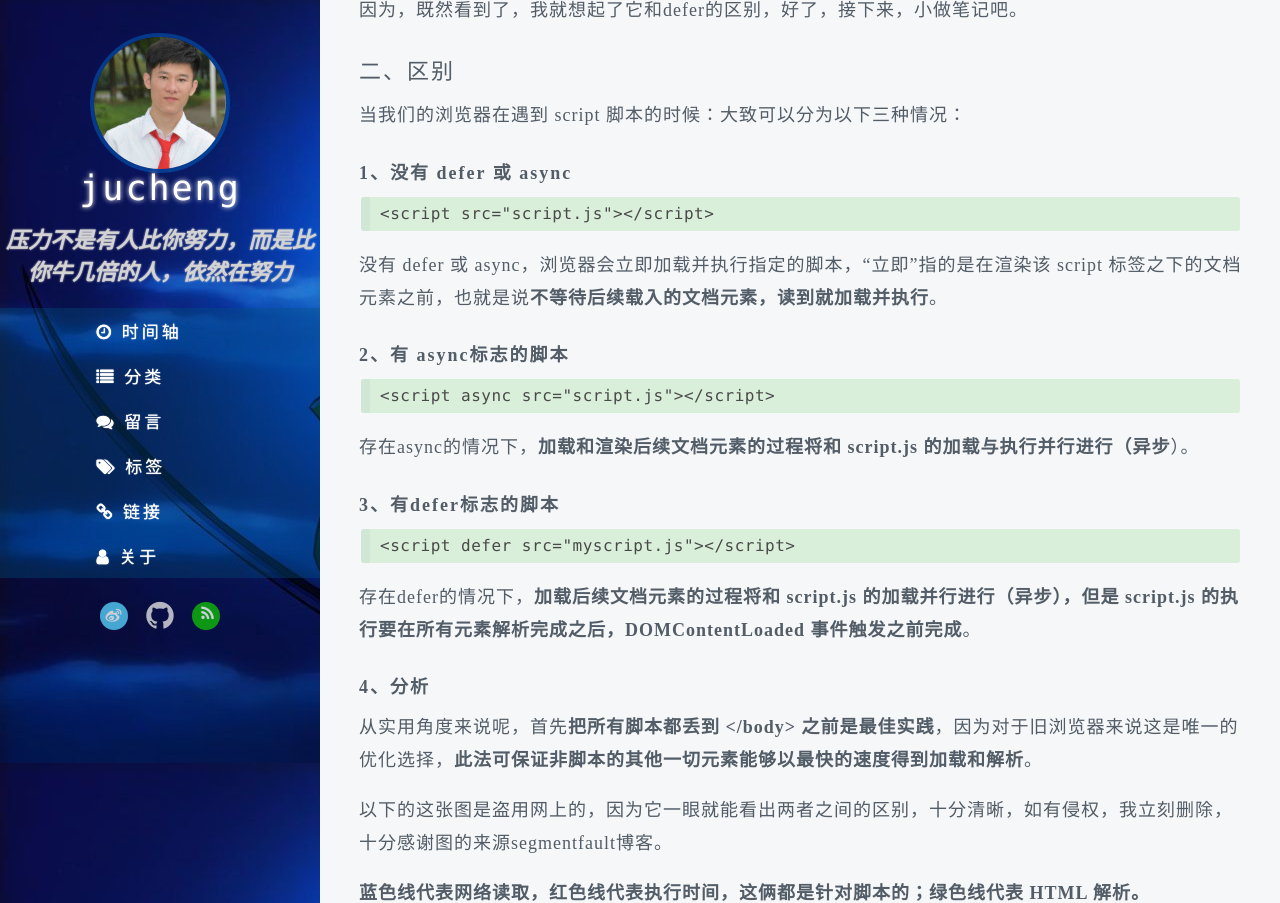
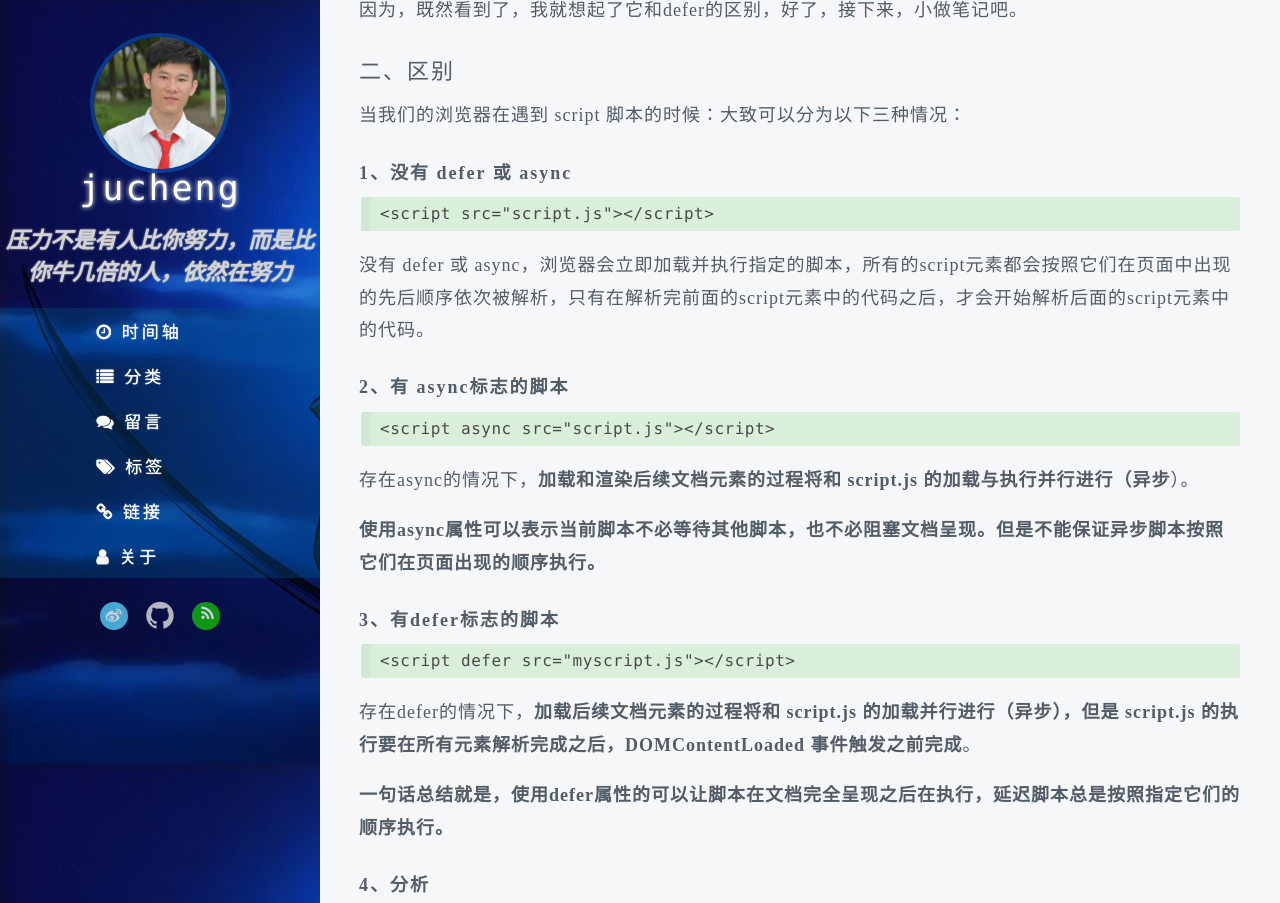
Before and after one commit to jucheng/jucheng.github.io, a Jekyll site: the page built from _posts/2017-4-27-FEW-async and defer.md, in a window 1280 px wide and 1400 px high, scrolled down 1171 px, cut to the strip 5-908 px from the top of the window. Built offline with Jekyll 4.4.1, drawn with Linux system fonts in a browser that asks for light colours; nearby versions of some CDN libraries; comment, search, counter and statistics services are not loaded; some of the changed text lies outside the part shown.

Commit message:
2017-4-27-FEW-async and defer
modify the content of the artical

```diff
--- a/_posts/2017-4-27-FEW-async and defer.md
+++ b/_posts/2017-4-27-FEW-async and defer.md
@@ -30,7 +30,7 @@ tags: [前端开发，JavaScript]
 
     <script src="script.js"></script>
 
-没有 defer 或 async，浏览器会立即加载并执行指定的脚本，“立即”指的是在渲染该 script 标签之下的文档元素之前，也就是说**不等待后续载入的文档元素，读到就加载并执行**。
+没有 defer 或 async，浏览器会立即加载并执行指定的脚本，所有的script元素都会按照它们在页面中出现的先后顺序依次被解析，只有在解析完前面的script元素中的代码之后，才会开始解析后面的script元素中的代码。
 
 #### 2、有 async标志的脚本
 
@@ -38,11 +38,15 @@ tags: [前端开发，JavaScript]
 
 存在async的情况下，**加载和渲染后续文档元素的过程将和 script.js 的加载与执行并行进行（异步**）。
 
+**使用async属性可以表示当前脚本不必等待其他脚本，也不必阻塞文档呈现。但是不能保证异步脚本按照它们在页面出现的顺序执行。**
+
 #### 3、有defer标志的脚本
 
     <script defer src="myscript.js"></script>
 
 存在defer的情况下，**加载后续文档元素的过程将和 script.js 的加载并行进行（异步），但是 script.js 的执行要在所有元素解析完成之后，DOMContentLoaded 事件触发之前完成**。
+
+**一句话总结就是，使用defer属性的可以让脚本在文档完全呈现之后在执行，延迟脚本总是按照指定它们的顺序执行。**
 
 #### 4、分析
 
@@ -66,3 +70,11 @@ tags: [前端开发，JavaScript]
 + 4、async 则没那么乖了，它是一个乱序执行的主，对它来说脚本的加载和执行是紧紧挨着的，所以不管你声明的顺序如何，只要它加载完了就会立刻执行。
 
 + 5、仔细想想，async 对于应用脚本的用处不大，因为它完全不考虑依赖（哪怕是最低级的顺序执行），不过它对于那些可以不依赖任何脚本或不被任何脚本依赖的脚本来说却是非常合适的，最典型的例子：Google Analytics
+
++ 6、补充一点：
+
+**使用noscript元素可以指定在不支持脚本的浏览器中显示替代的内容**，但在启用了脚本的情况下，浏览器不会显示noscript元素中的任何内容。
+
+    <noscript>
+		<p>本页面需要浏览器支持（启动）JavaScript。
+	</noscript>
```
